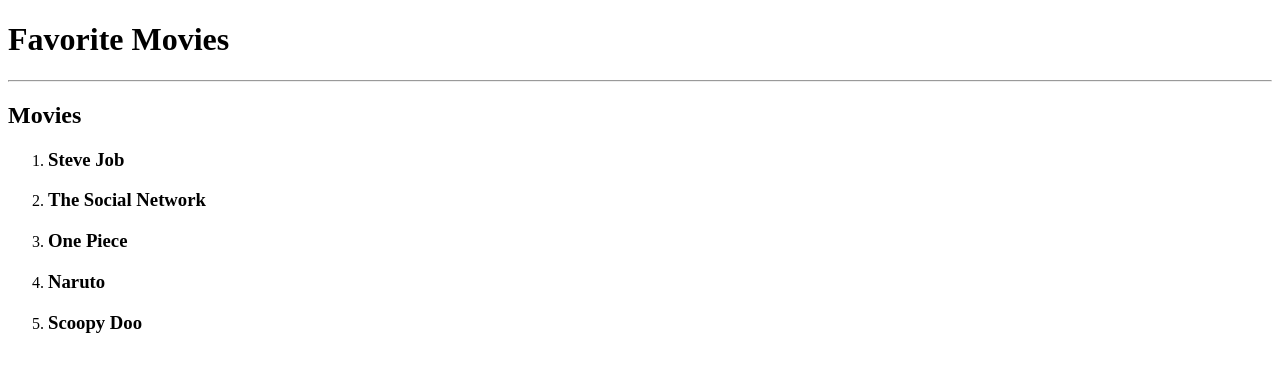
After one commit to Iluminatic-Mokd/flask-template-thanapoom, a Flask app: page /favorite/movies in a window 1280 px wide. The commit adds this page. Shown: the top 372 px of the page. Run offline with Flask 3, Linux system fonts and the light colour scheme.

Commit message:
2nd commit

```diff
--- a/server.py
+++ b/server.py
@@ -27,3 +27,9 @@
     title = 'Favorite Spots'
     spots = ['Football','Batminton','Ping Pong','Swimming','Bike']
     return render_template('spots.html',title=title,spots=spots)
+
+@app.route('/favorite/movies')
+def movies():
+    title = 'Favorite Movies'
+    movies = ['Steve Job','The Social Network','One Piece','Naruto','Scoopy Doo']
+    return render_template('movies.html',title=title,movies=movies)
--- a/templates/layout.html
+++ b/templates/layout.html
@@ -15,6 +15,7 @@
     <a href="{{ url_for('about') }}">About</a>
     <a href="{{ url_for('favorite_foods') }}">Favorite Foods</a>
     <a href="{{ url_for('spots') }}">Favorite Spots</a>
+    <a href="{{ url_for('movies') }}">Favorite Movies</a>
 
     {% block content %}{% endblock content  %}
 
--- /dev/null
+++ b/templates/movies.html
@@ -0,0 +1,20 @@
+<!DOCTYPE html>
+<html lang="en">
+<head>
+    <meta charset="UTF-8">
+    <meta name="viewport" content="width=device-width, initial-scale=1.0">
+    <title>Flask Template</title>
+</head>
+<body>
+    <h1>{{ title }}</h1>
+    <hr>
+
+    <h2>Movies</h2>
+    <ol>
+        {% for movie in movies %}
+        <li><h3>{{ movie }}</h3></li>
+        {% endfor %}
+    </ol>
+
+</body>
+</html>
```
Also changed, not shown: templates/index.html (line endings or trailing spaces).
